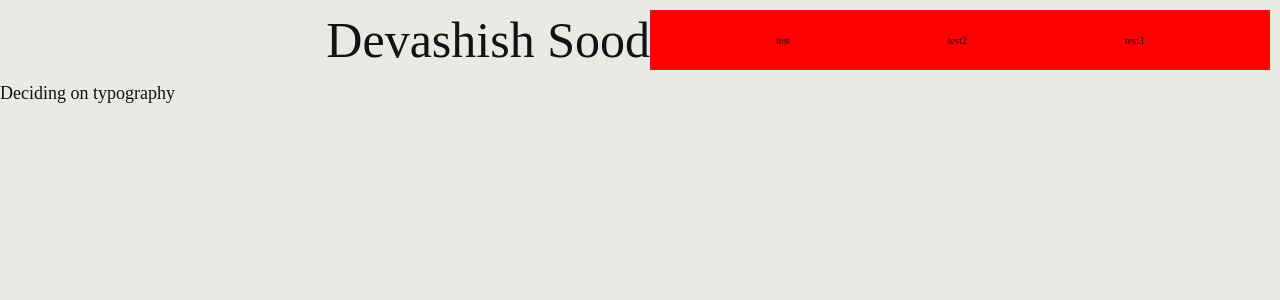
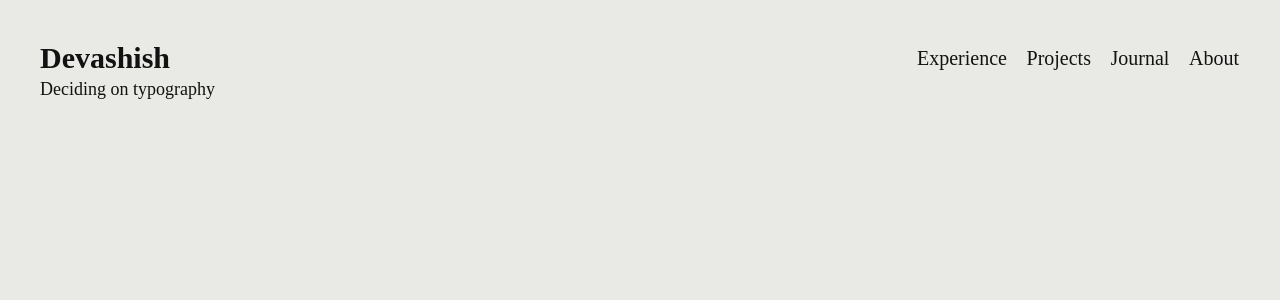
Before and after one commit to devashish9/personal-website, a React (Vite) app: page / in a window 1280 px wide. Shown: the top 300 px of the page. Built offline with nearby package versions, Linux system fonts and the light colour scheme; a web font is replaced by a local one.

Commit message:
header complete need to add actual links though

```diff
--- a/index.html
+++ b/index.html
@@ -5,7 +5,7 @@
     <meta name="viewport" content="width=device-width, initial-scale=1.0" />
     <title>Devashish Sood</title>
   </head>
-  <body>
+  <body class="margin: 40px;">
     <div id="root"></div>
     <script type="module" src="/src/pages/main.tsx"></script>
   </body>
--- a/src/components/Header.tsx
+++ b/src/components/Header.tsx
@@ -1,71 +1,32 @@
-import styled from "styled-components";
-import {Link} from "react-router-dom";
+import {
+  HeaderDiv,
+  SpaceDiv,
+  HeaderButtonDiv,
+  BaseStyledLink,
+} from "../styles/header-styles";
+import { styled } from "styled-components";
 
+const HomeLink = styled(BaseStyledLink)`
+  font-size: 3em;
+  height: 50%;
+  font-weight: 600;
+`;
 
-const HeaderDiv = styled.div`
-    display: flex;
-    margin: 10px;
-    flex-direction: row;
-    font-weight: 200;
-    text-align: center;
-    justify-content: space-between;
-`
-
-const SpaceDiv = styled.div`
-  flex-grow: 1;
-`
-// font-variant: small-caps
-const BaseStyledLink = styled(Link)`
-cursor: pointer;
-position: relative;
-overflow: hidden;
-&::before,
-&::after {
-  content: "";
-  position: absolute;
-  bottom: 0;
-  width: 50%;
-  height: 2px;
-  background-color: #000;
-  transform: scaleX(0);
-  transform-origin: right;
-  transition: transform 0.3s;
-}
-&::after {
-  transform-origin: left;
-  right: 0;
-}
-&:hover::before,
-&:hover::after {
-  transform: scaleX(1);
-}
-`
-
-const NameLink = styled(BaseStyledLink)`
-font-size: 5em;
-line-height: 1.2;
-`
-
-const ChildDiv2 = styled.div`
-  display: flex;
-  justify-content: space-between;
-  flex-grow: 1;
-  background: red;
-  align-items: center;
-  padding-left: 10%;
-  padding-right: 10%;
+const PageLink = styled(BaseStyledLink)`
+  margin: 1px;
 `;
 
 export default function Header() {
-    return (
-        <HeaderDiv>
-            <SpaceDiv />
-            <NameLink to="/">Devashish Sood</NameLink>
-            <ChildDiv2>
-                <BaseStyledLink to = "/test">test</BaseStyledLink>
-                <BaseStyledLink to = "/placeholder">test2</BaseStyledLink>
-                <BaseStyledLink to = "/placeholder">test3</BaseStyledLink>
-            </ChildDiv2>
-        </HeaderDiv>
-    )
+  return (
+    <HeaderDiv>
+      <HomeLink to="/">Devashish</HomeLink>
+      <SpaceDiv />
+      <HeaderButtonDiv>
+        <PageLink to="/placeholder">Experience</PageLink>
+        <PageLink to="/test">Projects</PageLink>
+        <PageLink to="/placeholder">Journal</PageLink>
+        <PageLink to="/placeholder">About</PageLink>
+      </HeaderButtonDiv>
+    </HeaderDiv>
+  );
 }
--- a/src/styles/globals.css
+++ b/src/styles/globals.css
@@ -2,26 +2,29 @@
 @tailwind components;
 @tailwind utilities;
 
+@layer base {
   body {
-    font-family: 'Charter', serif;
+    margin: 40px;
+    font-family: "Charter", serif;
     color: #121212;
     background-color: #e9e9e5;
     /* background: linear-gradient(to bottom, rgba(150, 150, 100, 0.1) 0%, rgba(255, 255, 255, 0.8) 50%, rgba(255, 255, 255, 0.9) 50%, rgba(255, 255, 200, 0.1) 100%); */
     font-size: 10px;
   }
+}
 
 @font-face {
-    font-family: 'Charter';
+  font-family: "Charter";
   font-style: normal;
-    src: url('fonts/charter_regular.woff2') format('woff2');
+  src: url("fonts/charter_regular.woff2") format("woff2");
   font-display: swap;
   font-weight: 400;
 }
 
 @font-face {
-    font-family: 'Charter';
+  font-family: "Charter";
   font-style: normal;
-    src: url('fonts/charter_bold.woff2') format('woff2');
+  src: url("fonts/charter_bold.woff2") format("woff2");
   font-display: swap;
   font-weight: 600;
 }
--- /dev/null
+++ b/src/styles/header-styles.tsx
@@ -0,0 +1,52 @@
+import styled from "styled-components";
+import { Link } from "react-router-dom";
+
+const HeaderDiv = styled.div`
+  display: flex;
+  flex-direction: row;
+  font-weight: 200;
+  text-align: center;
+  justify-content: space-between;
+  align-items: center;
+`;
+
+const SpaceDiv = styled.div`
+  flex-grow: 1;
+`;
+
+// font-variant: small-caps
+const BaseStyledLink = styled(Link)`
+  cursor: pointer;
+  position: relative;
+  overflow: hidden;
+  line-height: 1.2;
+  &::before,
+  &::after {
+    content: "";
+    position: absolute;
+    bottom: 0;
+    width: 50%;
+    height: 2px;
+    background-color: #000;
+    transform: scaleX(0);
+    transform-origin: right;
+    transition: transform 0.3s;
+  }
+  &::after {
+    transform-origin: left;
+    right: 0;
+  }
+  &:hover::before,
+  &:hover::after {
+    transform: scaleX(1);
+  }
+`;
+
+const HeaderButtonDiv = styled.div`
+  display: flex;
+  justify-content: space-between;
+  font-size: 2em;
+  width: 27%;
+`;
+
+export { HeaderDiv, SpaceDiv, BaseStyledLink, HeaderButtonDiv };
```
Lines whose indentation alone changed are shown as unchanged.
